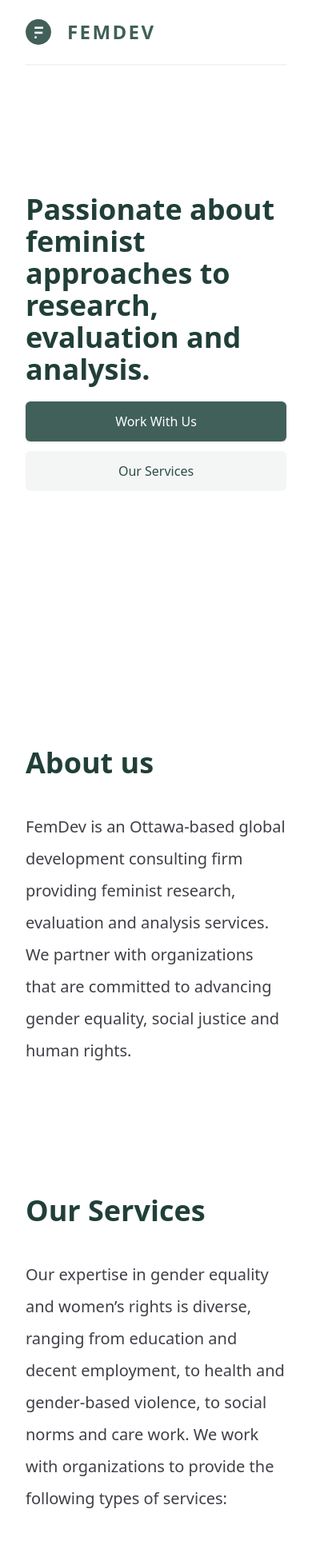
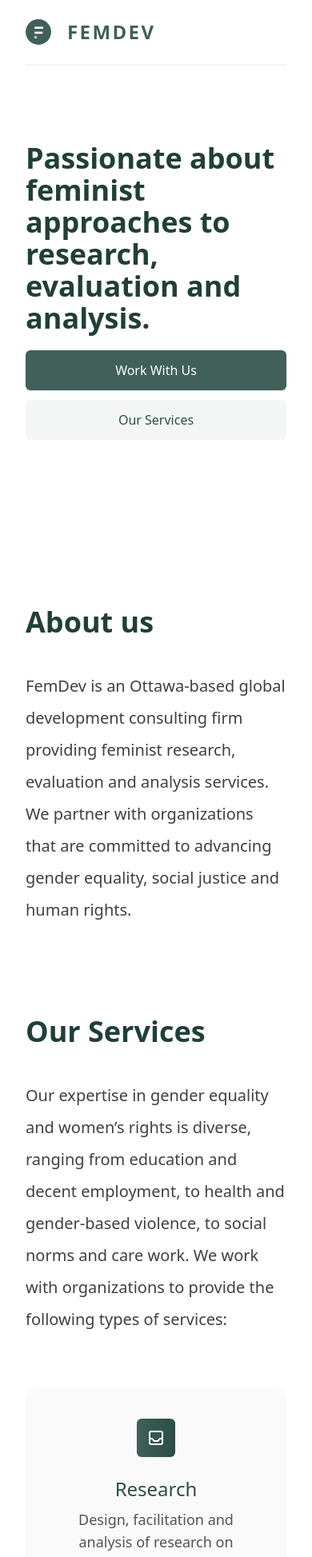
Before and after one commit to FemDev-Consulting/femdevconsulting.ca, a Vue app: page / in a window 390 px wide. Shown: the top 1947 px of the page at 80% size. Built offline with nearby package versions, Linux system fonts and the light colour scheme.

Commit message:
Add and refine mobile styles

```diff
--- a/src/components/HomeAbout.vue
+++ b/src/components/HomeAbout.vue
@@ -1,7 +1,7 @@
 <template>
   <div class="relative overflow-hidden z-20">
     <div class="container flex justify-center">
-      <div class="w-full lg:w-1/2 py-40 md:py-52 lg:py-52 lg:ml-10 xl:ml-40">
+      <div class="w-full lg:w-1/2 py-28 md:py-52 lg:py-52 lg:ml-10 xl:ml-40">
         <div class="sm:text-center lg:text-left">
 
           <h2 class="tracking-normal font-bold text-brand-green-800 text-4xl sm:text-5xl md:text-6xl xl:text-5xl">
--- a/src/components/HomeClients.vue
+++ b/src/components/HomeClients.vue
@@ -1,12 +1,12 @@
 <template>
   <!-- This example requires Tailwind CSS v2.0+ -->
   <div class="bg-white">
-    <div class="container mt-20 mb-28 py-12 lg:px-20 w-2/3 ">
+    <div class="container mt-20 mb-28 py-12 lg:px-20 md:w-2/3">
 
-     <h2 class="tracking-normal font-bold text-brand-green-800 text-4xl sm:text-5xl md:text-6xl xl:text-5xl text-center">
+     <h2 class="tracking-normal font-bold text-brand-green-800 text-4xl sm:text-5xl md:text-6xl xl:text-5xl md:text-center">
         Our Clients
       </h2>
-      <p class="mt-10 text-xl text-gray-700 leading-loose max-w-prose text-center mx-auto">
+      <p class="mt-10 text-xl text-gray-700 leading-loose max-w-prose md:text-center mx-auto">
         We are proud to partner with organizations that are committed to advancing gender equality,
         social justice and human rights.
       </p>
@@ -17,11 +17,11 @@
         social justice and human rights.
       </p>
       -->
-      <div class="mt-20 grid grid-cols-2 md:grid-cols-6 lg:grid-cols-4 lg:gap-y-20 items-center">
-        <div class=" col-span-1 flex justify-center md:col-span-2 lg:col-span-1">
-          <img class="h-12 lg:h-8 object-contain" src="/images/clients/bill-and-melinda-gates-foundation.jpg" alt="">
+      <div class="mt-20 grid grid-cols-1 md:grid-cols-6 lg:grid-cols-2 lg:gap-y-20 items-center">
+        <div class="flex justify-center bg-red-100">
+          <img class="h-22 lg:h-8 object-contain" src="/images/clients/bill-and-melinda-gates-foundation.jpg" alt="">
         </div>
-        <div class="col-span-1 flex justify-center md:col-span-2 lg:col-span-1">
+        <div class="flex justify-center bg-gray-600">
           <img class="h-12 lg:h-8 object-contain" src="/images/clients/data2x.png" alt="">
         </div>
         <div class="col-span-1 flex justify-center md:col-span-2 lg:col-span-1">
--- a/src/components/HomeContact.vue
+++ b/src/components/HomeContact.vue
@@ -72,6 +72,7 @@
                     id="full_name"
                     autocomplete="name"
                     placeholder="Jane Smith"
+                    required
                     class="block w-full shadow-sm py-3 px-4 placeholder-gray-500 focus:ring-brand-green-500
                       focus:border-brand-green-500 border-gray-300 rounded-md">
                 </div>
@@ -83,6 +84,7 @@
                     type="email"
                     autocomplete="email"
                     placeholder="harley.quinne@justiceleague.com"
+                    required
                     class="block w-full shadow-sm py-3 px-4 placeholder-gray-500 focus:ring-brand-green-500
                       focus:border-brand-green-500 border-gray-300 rounded-md">
                 </div>
@@ -93,6 +95,7 @@
                     name="message"
                     rows="4"
                     placeholder="Please include a message"
+                    required
                     class="block w-full shadow-sm py-3 px-4 placeholder-gray-500 focus:ring-brand-green-500
                     focus:border-brand-green-500 border-gray-300 rounded-md" ></textarea>
                 </div>
--- a/src/components/HomeHero.vue
+++ b/src/components/HomeHero.vue
@@ -1,7 +1,7 @@
 <template>
   <div class="relative overflow-hidden z-20">
     <div class="container">
-      <div class="w-full lg:w-2/3 py-40 md:py-52 lg:py-40 lg:ml-10 xl:ml-40">
+      <div class="w-full lg:w-2/3 py-24 md:py-52 lg:py-40 lg:ml-10 xl:ml-40">
         <div class="sm:text-center lg:text-left">
           <h1 class="tracking-normal font-extrabold text-brand-green-800 text-4xl sm:text-5xl md:text-6xl xl:text-7xl">
             Passionate about feminist approaches to research, evaluation and analysis.
--- a/src/components/HomeServices.vue
+++ b/src/components/HomeServices.vue
@@ -17,9 +17,9 @@
             <li
               v-for="service in services"
               :key="service.title"
-              class="bg-gray-50 p-10 rounded-2xl">
+              class="bg-gray-50 p-10 rounded-2xl text-center md:text-left">
 
-              <div class="flex items-center justify-center h-12 w-12 rounded-md bg-gradient-to-r from-brand-green-600 to-brand-green-700 shadow-sm">
+              <div class="flex items-center justify-center h-12 w-12 rounded-md bg-gradient-to-r from-brand-green-600 to-brand-green-700 shadow-sm mx-auto md:mx-0">
                 <!-- Heroicon name: outline/inbox -->
                 <div v-html="service.svg">
                 </div>
@@ -29,7 +29,7 @@
                 {{ service.title }}
               </h3>
 
-              <p class="mt-2 text-xl text-gray-600">
+              <p class="mt-2 text-lg md:text-xl text-gray-600">
                 {{ service.description }}
               </p>
 
```
